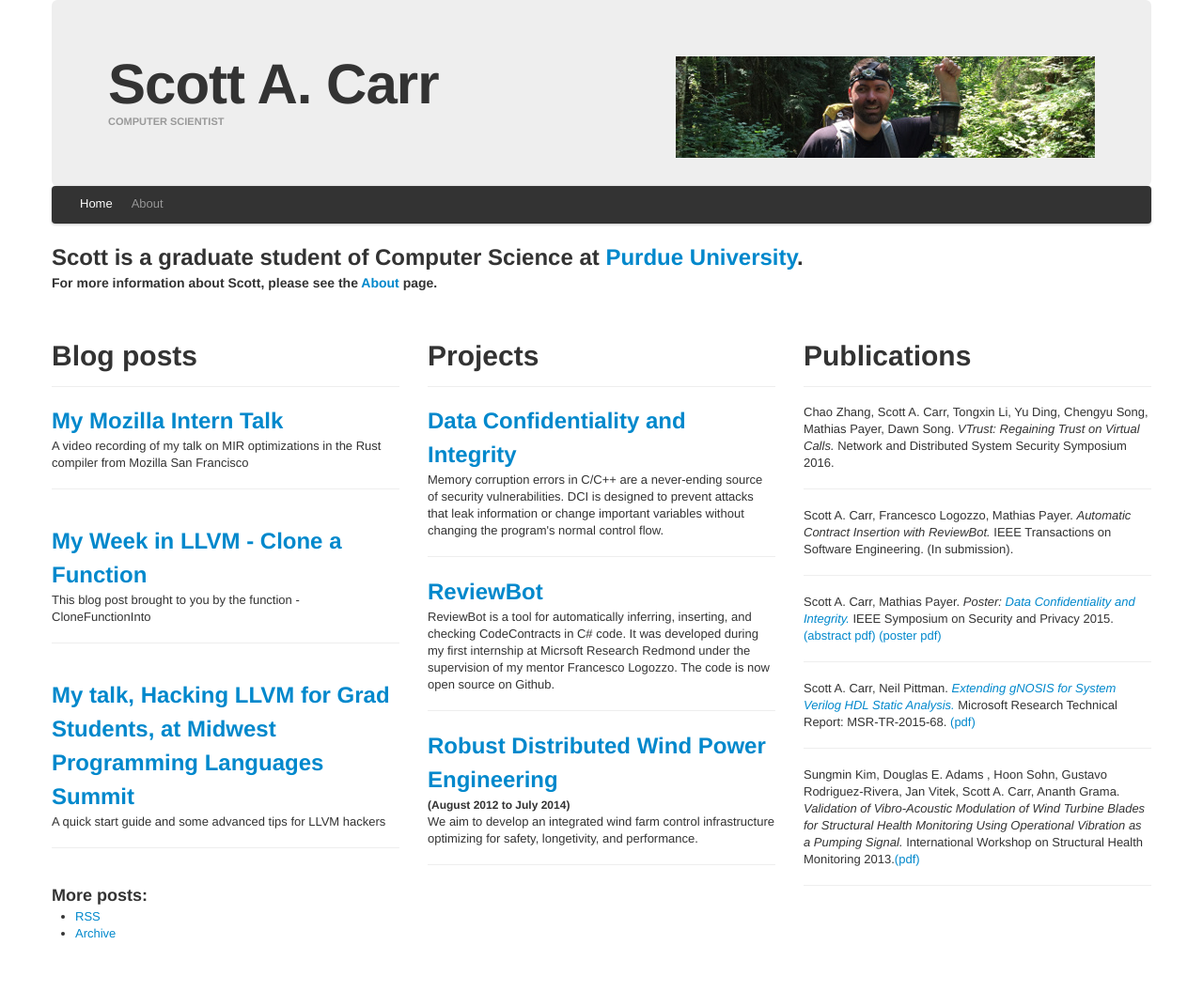
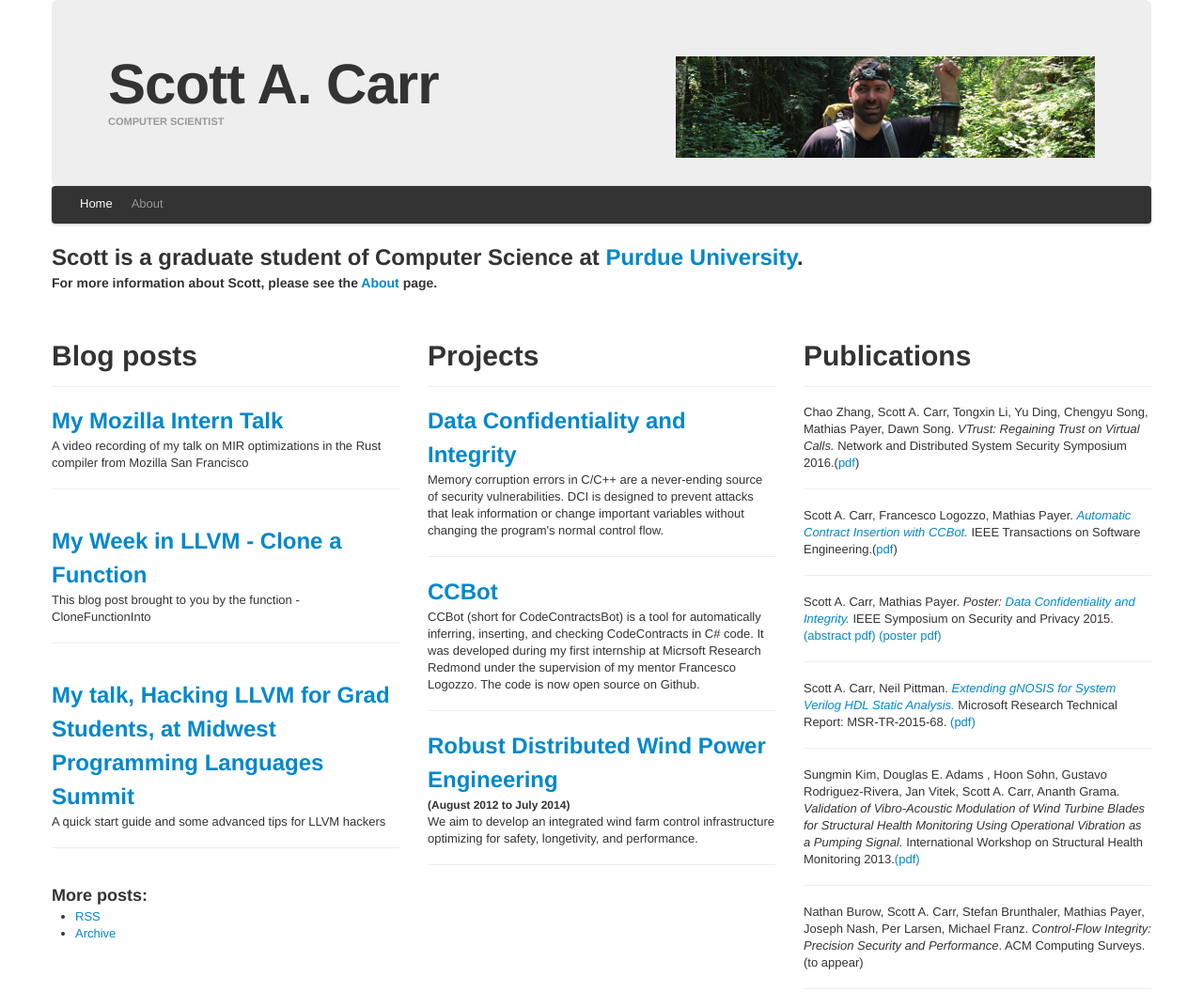
Before and after one commit to scottcarr/scottcarr.github.com, a Jekyll site: the page built from index.html, in a window 1280 px wide. Shown: the whole page at 94% size. Built offline with Jekyll 4.4.1, drawn with Linux system fonts in a browser that asks for light colours; before the commit the page ends 1012 px from its top, so only the background shows below that.

Commit message:
update pubs

```diff
--- a/index.html
+++ b/index.html
@@ -50,9 +50,9 @@ title_element: h1
       normal control flow.
       </p>
       <hr>
-      <h2 class="title"><a href="https://github.com/scottcarr/reviewbot">ReviewBot</a></h2>
+      <h2 class="title"><a href="https://github.com/scottcarr/reviewbot">CCBot</a></h2>
       <p>
-      ReviewBot is a tool for automatically inferring, inserting, and checking CodeContracts
+      CCBot (short for CodeContractsBot) is a tool for automatically inferring, inserting, and checking CodeContracts
       in C# code.  It was developed during my first internship at Micrsoft Research Redmond
       under the supervision of my mentor Francesco Logozzo.  The code is now open source on Github.
       </p>
@@ -74,13 +74,12 @@ title_element: h1
       <p>
       Chao Zhang, Scott A. Carr, Tongxin Li, Yu Ding, Chengyu Song, Mathias Payer, Dawn Song.
       <i>VTrust: Regaining Trust on Virtual Calls.</i>
-      Network and Distributed System Security Symposium 2016.
+      Network and Distributed System Security Symposium 2016.(<a href="https://www.internetsociety.org/sites/default/files/blogs-media/vtrust-regaining-trust-virtual-calls.pdf">pdf</a>)
       </p>
       <hr>
       Scott A. Carr, Francesco Logozzo, Mathias Payer.
-      <i>Automatic Contract Insertion with ReviewBot.</i>
-      IEEE Transactions on Software Engineering.
-      (In submission).
+      <i><a href="http://ieeexplore.ieee.org/document/7736073/">Automatic Contract Insertion with CCBot.</a></i>
+      IEEE Transactions on Software Engineering.(<a href="images/ccbot.pdf">pdf</a>)
       <hr>
       Scott A. Carr, Mathias Payer. <i>Poster:
         <a href="/data-confidentiality-and-integrity">Data Confidentiality and Integrity.</a></i>
@@ -101,6 +100,12 @@ title_element: h1
         International Workshop on Structural Health Monitoring 2013.<a href="http://wind.cs.purdue.edu/papers/Manuscript2_njm_smk3_dea2_smk.pdf">(pdf)</a>
       </p>
       <hr>
+      <p>
+      Nathan Burow, Scott A. Carr, Stefan Brunthaler, Mathias Payer, Joseph Nash, Per Larsen, Michael Franz.
+      <i>Control-Flow Integrity: Precision Security and Performance</i>.
+      ACM Computing Surveys. (to appear)
+      </p>
+      <hr>
     </div>
   </div>
 </div>
```
Also changed, not shown: 1 other file.
